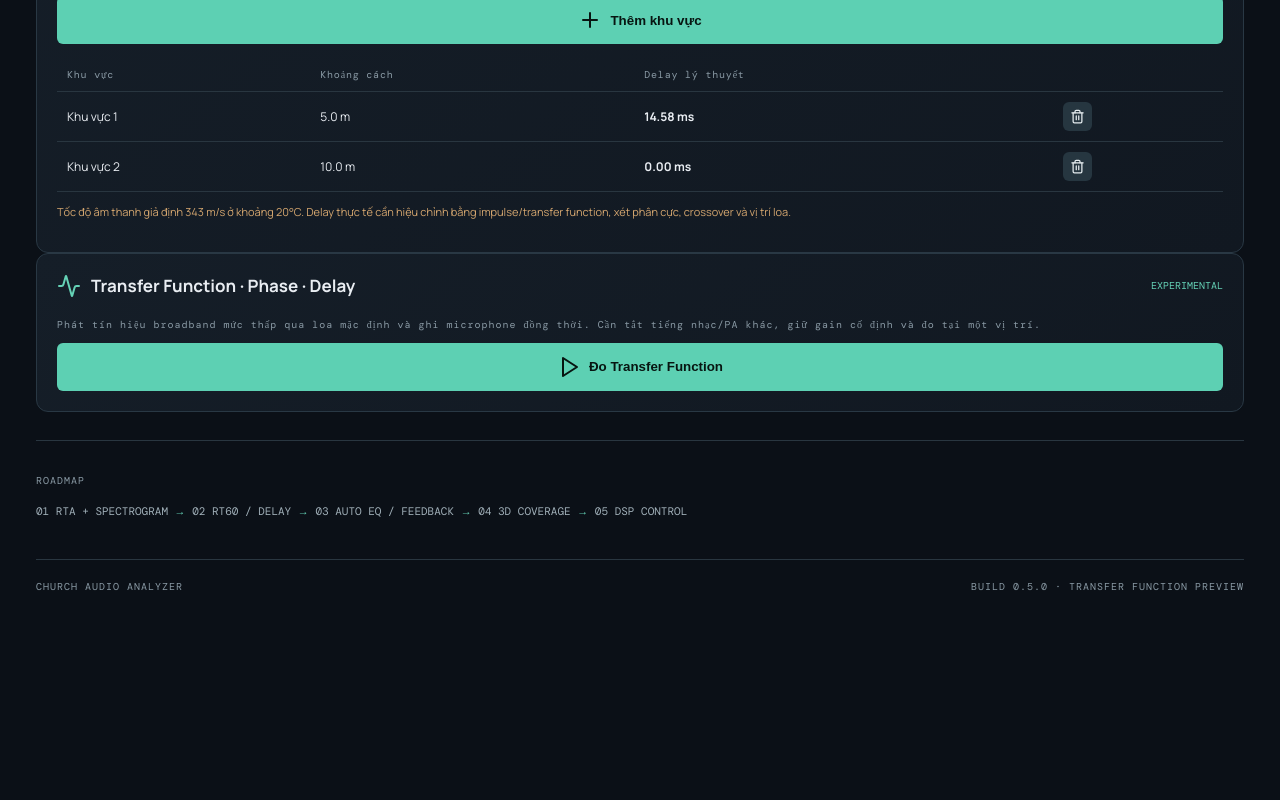
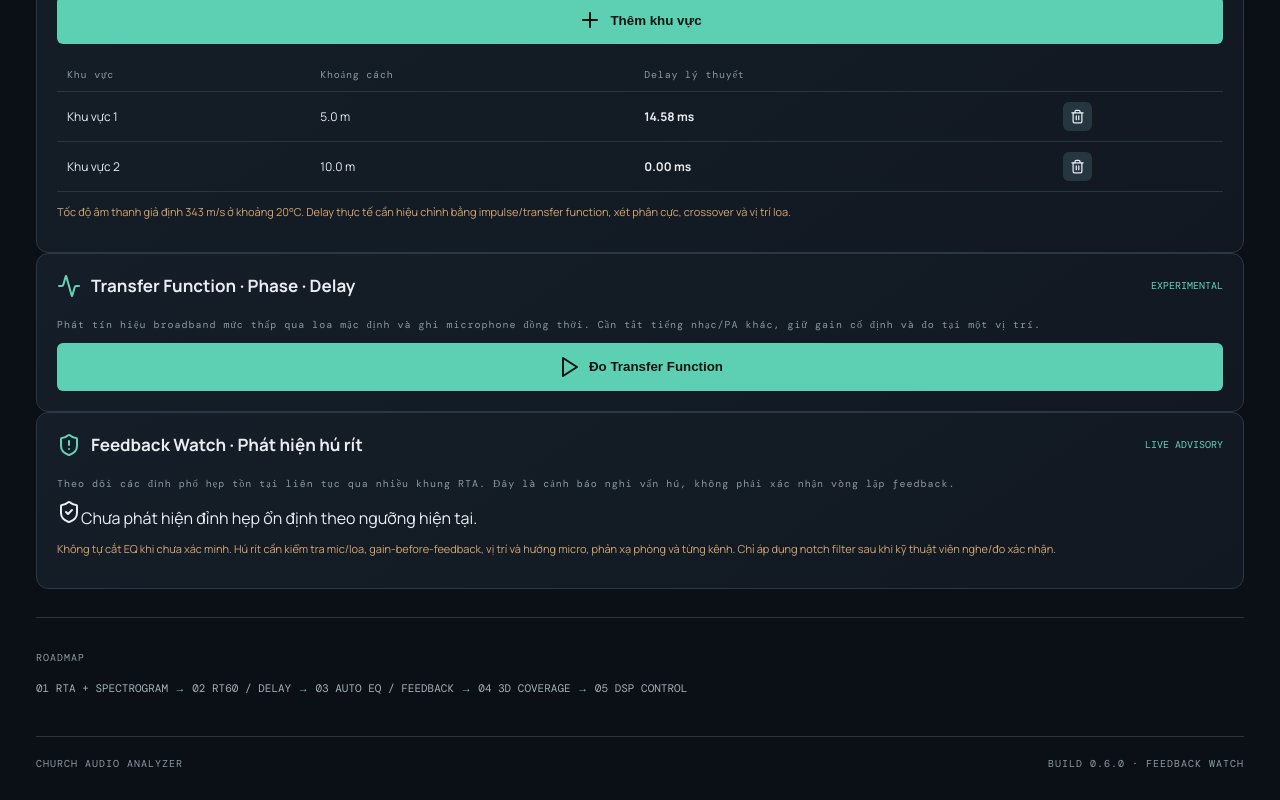
Before and after one commit to nhocktrung2019-ux/CHURCH-AUDIO-AI, a React (Vite) app: page / in a window 1280 px wide. Shown: the part 2912-3712 px from the top of the page. Before the commit the page ends 3535 px from the top, so only its background shows below. Built offline with nearby package versions, Linux system fonts and the light colour scheme.

Commit message:
feat: integrate real-time feedback monitor

```diff
--- a/src/App.tsx
+++ b/src/App.tsx
@@ -4,6 +4,7 @@ import{useToneGenerator}from"./audio/useToneGenerator";
 import{equipment}from"./data/equipment";
 import MeasurementPlanner from "./audio/MeasurementPlanner";
 import TransferFunctionPanel from "./audio/TransferFunctionPanel";
+import FeedbackMonitor from "./audio/FeedbackMonitor";
 
 export default function App(){
  const a=useAudioAnalyzer(),t=useToneGenerator(),inputs=a.devices.filter(d=>d.kind==="audioinput"),outputs=a.devices.filter(d=>d.kind==="audiooutput");
@@ -21,7 +22,8 @@ export default function App(){
   </section>
   <MeasurementPlanner running={a.running} spectrum={a.spectrum}/>
   <TransferFunctionPanel selectedInput={a.selectedInput}/>
+  <FeedbackMonitor history={a.history}/>
   <section className="roadmap"><small>ROADMAP</small><p>01 RTA + SPECTROGRAM <b>→</b> 02 RT60 / DELAY <b>→</b> 03 AUTO EQ / FEEDBACK <b>→</b> 04 3D COVERAGE <b>→</b> 05 DSP CONTROL</p></section>
-  <footer>CHURCH AUDIO ANALYZER <span>BUILD 0.5.0 · TRANSFER FUNCTION PREVIEW</span></footer>
+  <footer>CHURCH AUDIO ANALYZER <span>BUILD 0.6.0 · FEEDBACK WATCH</span></footer>
  </main>;
 }
```
